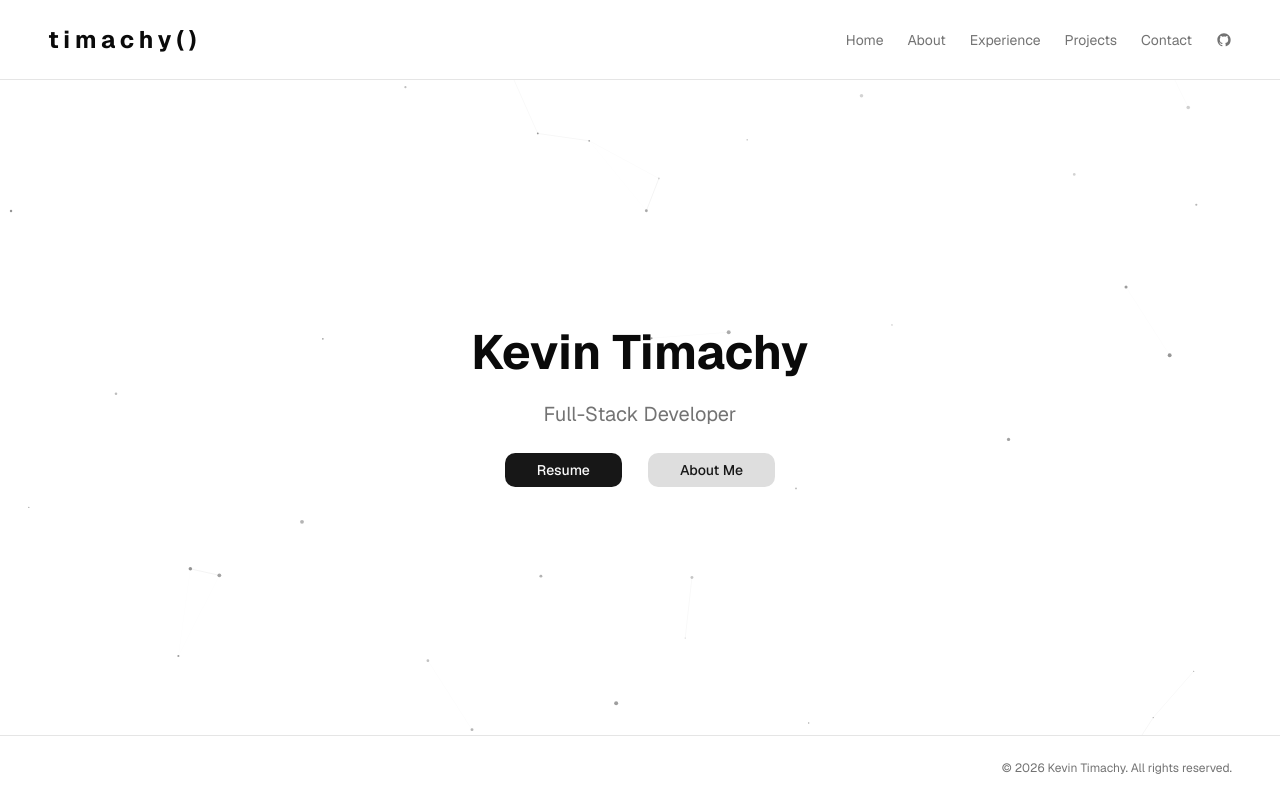
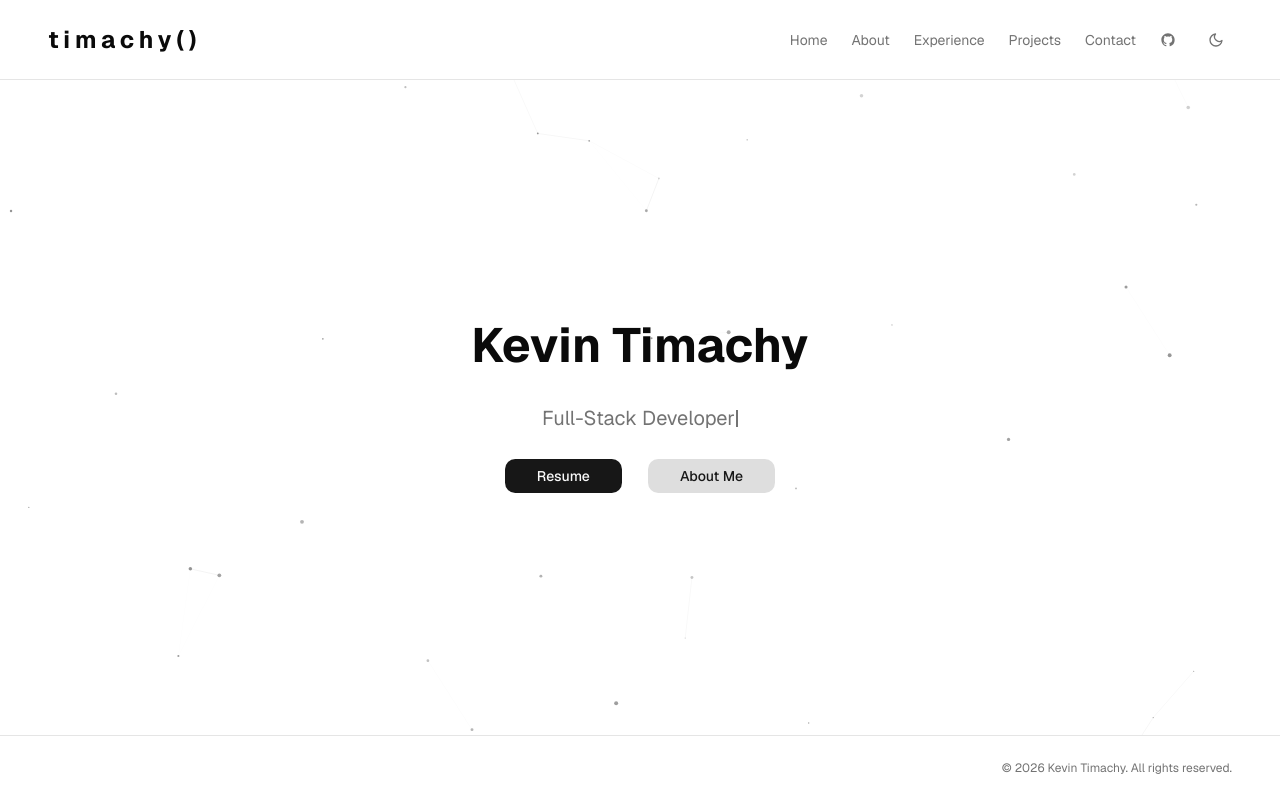
Before and after one commit to kevintimachy/portfolio, a Next.js app: page / in a window 1280 px wide. Built offline with nearby package versions, Linux system fonts and the light colour scheme.

Commit message:
Update dakr and light toggle and home page animations

```diff
--- a/app/globals.css
+++ b/app/globals.css
@@ -195,3 +195,19 @@
     @apply outline-none ring-2 ring-lime-400 ring-offset-2 ring-offset-background;
   }
 }
+
+@keyframes blink {
+
+  0%,
+  100% {
+    opacity: 1;
+  }
+
+  50% {
+    opacity: 0;
+  }
+}
+
+@utility animate-blink {
+  animation: blink 0.9s step-end infinite;
+}
--- a/app/page.tsx
+++ b/app/page.tsx
@@ -1,27 +1,72 @@
+"use client";
+
+import { useEffect, useRef, useState } from "react";
 import { Button } from "@/components/ui/button";
 import Link from "next/link";
 
+const NAME = "Kevin Timachy";
+const ROLE = "Full-Stack Developer";
+
 export default function Home() {
+  const [nameText, setNameText] = useState("");
+  const [roleText, setRoleText] = useState("");
+  const [phase, setPhase] = useState<"name" | "role" | "done">("name");
+  const [showButtons, setShowButtons] = useState(false);
+
+  useEffect(() => {
+    if (phase === "name") {
+      if (nameText.length < NAME.length) {
+        const t = setTimeout(() => setNameText(NAME.slice(0, nameText.length + 1)), 65);
+        return () => clearTimeout(t);
+      } else {
+        const t = setTimeout(() => setPhase("role"), 300);
+        return () => clearTimeout(t);
+      }
+    }
+    if (phase === "role") {
+      if (roleText.length < ROLE.length) {
+        const t = setTimeout(() => setRoleText(ROLE.slice(0, roleText.length + 1)), 55);
+        return () => clearTimeout(t);
+      } else {
+        const t = setTimeout(() => { setPhase("done"); setShowButtons(true); }, 400);
+        return () => clearTimeout(t);
+      }
+    }
+  }, [phase, nameText, roleText]);
+
   return (
     <div className="m-auto text-center">
       <div className="flex flex-col items-center gap-6 p-12">
-        <h1 className="text-5xl font-bold">Kevin Timachy</h1>
 
-        <p className="text-xl text-muted-foreground">
-          Full-Stack Developer
+        <h1 className="text-5xl font-bold min-h-[1.2em]">
+          {nameText}
+          {phase === "name" && (
+            <span className="inline-block w-[2px] h-[0.9em] bg-foreground ml-[2px] align-middle animate-blink" />
+          )}
+        </h1>
+
+        <p className="text-xl text-muted-foreground min-h-[1.6em] flex items-center">
+          {roleText}
+          {phase === "role" && (
+            <span className="inline-block w-[2px] h-[0.85em] bg-muted-foreground ml-[1px] align-middle animate-blink" />
+          )}
+          {phase === "done" && (
+            <span className="inline-block w-[2px] h-[0.85em] bg-muted-foreground ml-[1px] align-middle animate-blink" />
+          )}
         </p>
-        <div className="flex flex-row gap-6">
-          <Button asChild size="lg" className="btn-animated px-8 transition-all"
-          >
-            <Link href="/resume.pdf" target="_blank" rel="noreferrer">
-              Resume
-            </Link>
+
+        <div
+          className={`flex flex-row gap-6 transition-opacity duration-500 ${showButtons ? "opacity-100" : "opacity-0"}`}
+        >
+          <Button asChild size="lg" className="px-8">
+            <Link href="/resume.pdf" target="_blank" rel="noreferrer">Resume</Link>
           </Button>
-          <Button asChild variant="secondary" size="lg" className="btn-animated px-8">
+          <Button asChild variant="secondary" size="lg" className="px-8">
             <Link href="/about">About Me</Link>
           </Button>
         </div>
+
       </div>
-    </div >
+    </div>
   );
 }
--- a/components/Navbar.tsx
+++ b/components/Navbar.tsx
@@ -2,6 +2,7 @@
 
 import Link from "next/link";
 import { useEffect, useState } from "react";
+import { useTheme } from "next-themes";
 import { Button } from "./ui/button";
 
 const navigationLinks = [
@@ -20,7 +21,42 @@ const GitHubIcon = () => (
     </svg>
 );
 
+const SunIcon = () => (
+    <svg viewBox="0 0 24 24" className="h-4 w-4" fill="none" stroke="currentColor" strokeWidth="2" strokeLinecap="round" strokeLinejoin="round" aria-hidden="true">
+        <circle cx="12" cy="12" r="4" />
+        <path d="M12 2v2M12 20v2M4.93 4.93l1.41 1.41M17.66 17.66l1.41 1.41M2 12h2M20 12h2M4.93 19.07l1.41-1.41M17.66 6.34l1.41-1.41" />
+    </svg>
+);
+
+const MoonIcon = () => (
+    <svg viewBox="0 0 24 24" className="h-4 w-4" fill="none" stroke="currentColor" strokeWidth="2" strokeLinecap="round" strokeLinejoin="round" aria-hidden="true">
+        <path d="M21 12.79A9 9 0 1 1 11.21 3 7 7 0 0 0 21 12.79z" />
+    </svg>
+);
+
 const navLinkClass = "text-muted-foreground hover:text-foreground transition-colors duration-200";
+
+function ThemeToggle() {
+    const { resolvedTheme, setTheme } = useTheme();
+    const [mounted, setMounted] = useState(false);
+
+    useEffect(() => setMounted(true), []);
+
+    if (!mounted) return <div className="h-9 w-9" />; // prevent layout shift
+
+    return (
+        <Button
+            type="button"
+            variant="ghost"
+            size="icon"
+            onClick={() => setTheme(resolvedTheme === "dark" ? "light" : "dark")}
+            className="text-muted-foreground hover:text-foreground transition-colors duration-200"
+            aria-label="Toggle theme"
+        >
+            {resolvedTheme === "dark" ? <SunIcon /> : <MoonIcon />}
+        </Button>
+    );
+}
 
 export default function Navbar() {
     const [isMenuOpen, setIsMenuOpen] = useState(false);
@@ -48,13 +84,16 @@ export default function Navbar() {
                         <Link href={GITHUB_URL} target="_blank" rel="noreferrer" aria-label="GitHub" className={navLinkClass}>
                             <GitHubIcon />
                         </Link>
+                        <ThemeToggle />
                     </div>
 
+                    <div className="flex items-center gap-1 md:hidden">
+                        <ThemeToggle />
                         <Button
                             type="button"
                             variant="ghost"
                             size="icon"
-                        className="md:hidden text-muted-foreground hover:text-foreground transition-colors duration-200"
+                            className="text-muted-foreground hover:text-foreground transition-colors duration-200"
                             aria-expanded={isMenuOpen}
                             aria-controls="mobile-navigation"
                             onClick={() => setIsMenuOpen((o) => !o)}
@@ -64,6 +103,7 @@ export default function Navbar() {
                                 {isMenuOpen ? <path d="M18 6 6 18M6 6l12 12" /> : <path d="M4 7h16M4 12h16M4 17h16" />}
                             </svg>
                         </Button>
+                    </div>
                 </div>
             </nav>
 
--- a/package.json
+++ b/package.json
@@ -30,9 +30,11 @@
     "@types/node": "^20",
     "@types/react": "^19",
     "@types/react-dom": "^19",
+    "autoprefixer": "^10.4.27",
     "eslint": "^9",
     "eslint-config-next": "16.1.6",
-    "tailwindcss": "^4",
+    "postcss": "^8.5.8",
+    "tailwindcss": "^4.2.2",
     "typescript": "^5"
   }
 }
```
Also changed, not shown: 1 other file (tests, documents, lock files or other folders). Lines whose indentation alone changed are shown as unchanged.
